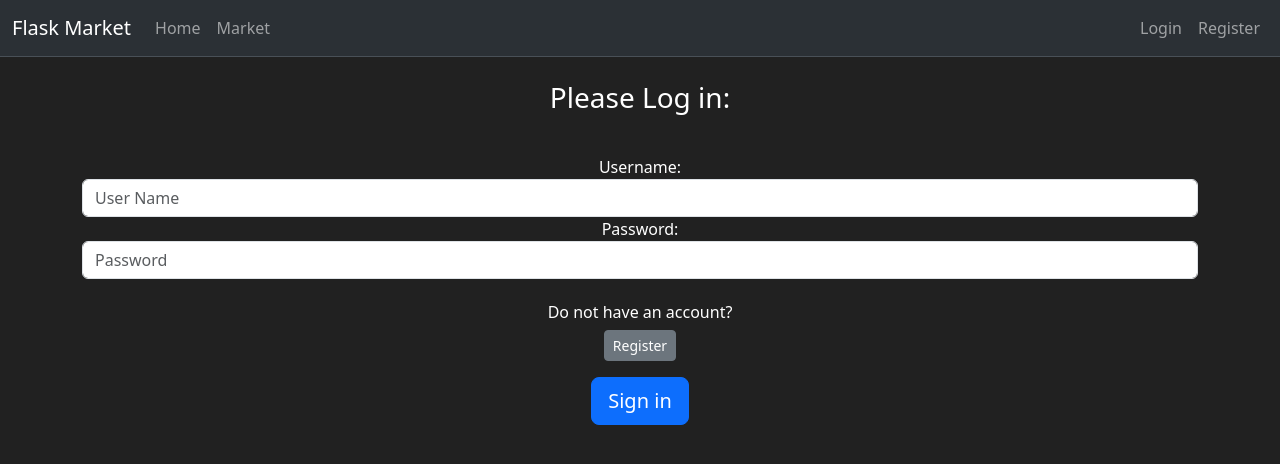
After one commit to ArianSanzo/FlaskMarket, a Flask app: page /login in a window 1280 px wide. The commit adds this page. Shown: the top 464 px of the page. Run offline with Flask 3, Linux system fonts and the light colour scheme; some libraries are stand-ins or nearby versions.

Commit message:
User Authentication and Login

```diff
--- a/market/__init__.py
+++ b/market/__init__.py
@@ -1,7 +1,9 @@
 from flask import Flask
 from flask_sqlalchemy import SQLAlchemy
+from flask_bcrypt import Bcrypt
 app = Flask(__name__)
 app.config['SQLALCHEMY_DATABASE_URI'] = 'sqlite:///market.db'
 app.config['SECRET_KEY'] = '02bfe29a6394481e0be8df13'
 db = SQLAlchemy(app)
+bcrypt = Bcrypt(app)
 from market import routes
--- a/market/forms.py
+++ b/market/forms.py
@@ -18,8 +18,14 @@ class RegisterForm(FlaskForm):
         if email_address:
             raise ValidationError('Email address already exist.')
 
-    username = StringField(label='Username: ', validators=(Length(min=3, max=30), DataRequired()))
-    email_address = StringField(label='Email address: ', validators=(Length(max=50), Email(), DataRequired()))
-    password1 = PasswordField(label='Password: ', validators=(Length(min=6, max=60), DataRequired()))
-    password2 = PasswordField(label='Confirm password: ', validators=((EqualTo('password1')), DataRequired()))
+    username = StringField(label='Username: ', validators=[Length(min=3, max=30), DataRequired()])
+    email_address = StringField(label='Email address: ', validators=[Length(max=50), Email(), DataRequired()])
+    password1 = PasswordField(label='Password: ', validators=[Length(min=6, max=60), DataRequired()])
+    password2 = PasswordField(label='Confirm password: ', validators=[(EqualTo('password1')), DataRequired()])
     submit = SubmitField(label='Create Account')
+
+
+class LoginForm(FlaskForm):
+    username = StringField(label='Username: ', validators=[DataRequired()])
+    password = PasswordField(label='Password: ', validators=[DataRequired()])
+    submit = SubmitField(label='Sign in')
--- a/market/routes.py
+++ b/market/routes.py
@@ -1,7 +1,7 @@
 from market import app, db
 from flask import render_template, redirect, url_for, flash
 from market.models import Item, User
-from market.forms import RegisterForm
+from market.forms import RegisterForm, LoginForm
 
 
 @app.route("/")
@@ -22,7 +22,7 @@ def register_page():
     if form.validate_on_submit():
         user_to_create = User(username=form.username.data,
                               email_address=form.email_address.data,
-                              password_hash=form.password1.data)
+                              password=form.password1.data)
         db.session.add(user_to_create)
         db.session.commit()
         return redirect(url_for('market_page'))
@@ -30,3 +30,9 @@ def register_page():
         for error_msg in form.errors.values():
             flash(error_msg, category='danger')
     return render_template('register.html', form=form)
+
+
+@app.route('/login', methods=['GET', 'POST'])
+def login_page():
+    form = LoginForm()
+    return render_template('login.html', form=form)
--- a/market/templates/base.html
+++ b/market/templates/base.html
@@ -33,7 +33,7 @@
                 <a class="nav-link" href="{{ url_for('market_page') }}">Market</a>
               </div>
               <div class="navbar-nav">
-                <a class="nav-link" href="#">Login</a>
+                <a class="nav-link" href="{{ url_for('login_page') }}">Login</a>
                 <a class="nav-link" href="{{ url_for('register_page') }}">Register</a>
               </div>
             </div>
--- a/market/templates/home.html
+++ b/market/templates/home.html
@@ -1,7 +1,6 @@
 {% extends 'base.html' %}
 {% block title %}
-Home Pageth=12), nullable=False, unique=True)
-    description = db.Column(db.String(
+Home Page
 {% endblock %}
 {% block content %}
 This is our content.
--- /dev/null
+++ b/market/templates/login.html
@@ -0,0 +1,29 @@
+{% extends 'base.html' %}
+{% block title %}
+Login Page
+{% endblock %}
+{% block content %}
+<body class="text-center">
+    <div class="container">
+        <form method="POST" class="form-signin" style="color:white">
+            {{ form.hidden_tag() }} <!-- For Security -->
+            <br>
+            <h1 class="h3 mb-3 font-weight-normal">
+                Please Log in:
+            </h1>
+            <br>
+            {{ form.username.label() }}
+            {{ form.username(class="form-control", placeholder="User Name") }}
+
+            {{ form.password.label() }}
+            {{ form.password(class="form-control", placeholder="Password") }}
+            <br>
+            <div class="checkbox mb-3">
+                <h6>Do not have an account?</h6>
+                <a class="btn btn-sm btn-secondary" href="{{ url_for('register_page') }}">Register</a>
+            </div>
+            {{ form.submit(class="btn btn-lg btn-block btn-primary") }}
+        </form>
+    </div>
+</body>
+{% endblock %}
```
Also changed, not shown: market/models.py (+9 -1 lines), market/templates/register.html (+6 -2 lines), instance/market.db.
